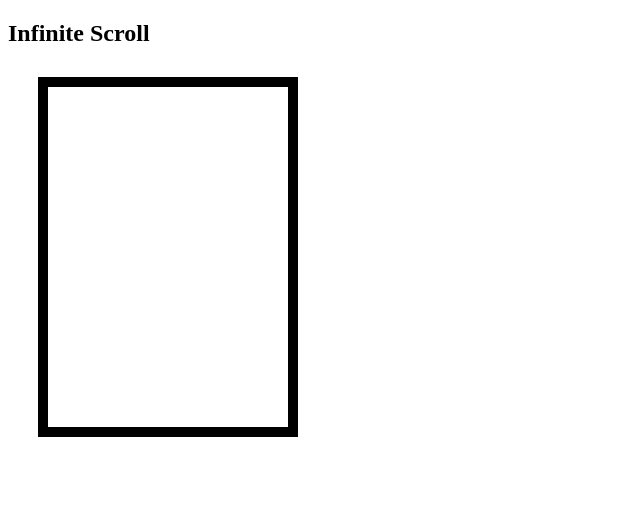
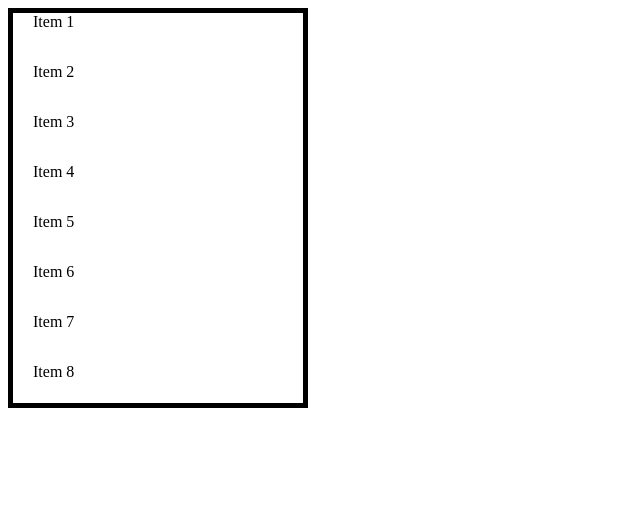
Before and after one commit to acciojob/infinite-scroll-Srikanth44437, a website: page main.html in a window 1280 px wide. Shown: the whole page, without its empty margins (0-640 px from the left). Drawn offline with Linux system fonts and the light colour scheme.

Commit message:
created a submission

```diff
--- a/main.html
+++ b/main.html
@@ -9,10 +9,7 @@
     <title>Document</title>
   </head>
   <body>
-    <h2>Infinite Scroll</h2>
-    <main>
-      <ol id="infi-list"></ol>
-    </main>
+    <div class="container"></div>
     <script src="./script.js"></script>
   </body>
 </html>
--- a/script.js
+++ b/script.js
@@ -1 +1,26 @@
-//your code here!
+let itemCount = 1;
+      const container = document.querySelector(".container");
+      function generateElements(n) {
+        for (let i = 0; i < n; i++) {
+          const element = document.createElement("div");
+          element.innerText = `Item ${itemCount++}`;
+          element.className = "item";
+          container.appendChild(element);
+        }
+      }
+      generateElements(10);
+
+      container.addEventListener("scroll", () => {
+        console.log(container.scrollTop);
+        // maximumScrollableHeight = 500px - 400px = 100px
+        const maximumScrollableHeight =
+          container.scrollHeight - container.clientHeight;
+        const scrolledHeight = container.scrollTop;
+
+        let remainingScrollableHeight =
+          maximumScrollableHeight - scrolledHeight;
+        // threshold to reach  the bottom is 5px
+        if (remainingScrollableHeight <= 5) {
+          generateElements(10);
+        }
+      });
--- a/styles.css
+++ b/styles.css
@@ -1,16 +1,13 @@
-#infi-list {
-  width: 200px;
-  height: 300px;
-  overflow: auto;
+.container {
+	padding-left:20px;
+        height: 400px;
 
-  margin: 30px;
-  padding: 20px;
-  border: 10px solid black;
-}
-li {
-  padding: 10px;
-  list-style-type: none;
-}
-li:hover {
-  background: #ccc;
-}
+        box-sizing: border-box;
+        width: 300px;
+        border: 5px solid black;
+        overflow-y: scroll;
+      }
+      .item {
+        height: 50px;
+        background-color: white;
+      }
```
